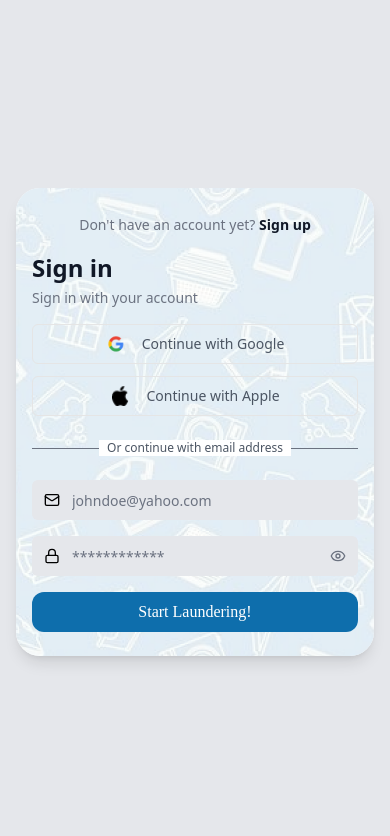
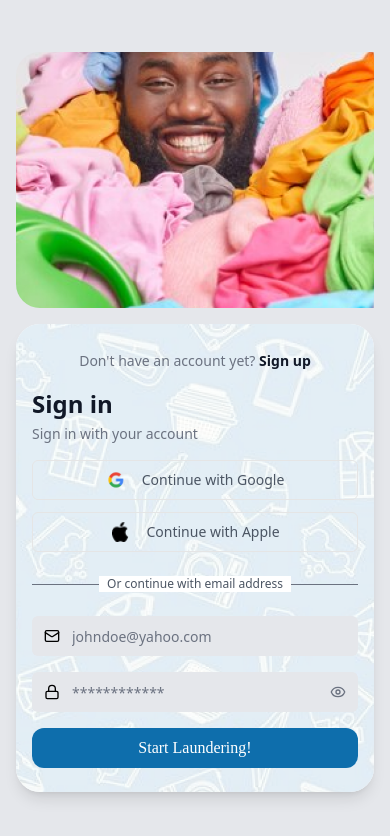
Before and after one commit to Aristocratjnr/Consumer-dashboard, a Next.js app: page /auth/SignIn in a window 390 px wide. Shown: the top 836 px of the page. Built offline with nearby package versions, Linux system fonts and the light colour scheme.

Commit message:
fix: enhance SignIn component with form state management and accessibility improvements

```diff
--- a/src/app/auth/SignIn/page.tsx
+++ b/src/app/auth/SignIn/page.tsx
@@ -7,17 +7,28 @@ import { Eye, EyeOff, Lock, Mail } from "lucide-react";
 import Image from "next/image";
 import { useState } from "react";
 
-
 export default function SignIn() {
   const [showPassword, setShowPassword] = useState(false);
+  const [email, setEmail] = useState("");
+  const [password, setPassword] = useState("");
 
   const togglePasswordVisibility = () => {
     setShowPassword(!showPassword);
   };
 
+  const handleSubmit = (e: React.FormEvent) => {
+    e.preventDefault();
+  };
+
   return (
-    <div className="min-h-screen w-full flex items-center justify-center bg-gray-200 p-4">
+    <div className="min-h-screen w-full flex flex-col items-center justify-center bg-gray-200 p-4">
+      {/* Ensure the image is visible on all screen sizes */}
+      <div className="w-full block mb-4 md:hidden">
+        <LaundryIllustrations />
+      </div>
+
       <div className="w-full max-w-4xl grid grid-cols-1 md:grid-cols-[1fr,1.5fr] shadow-lg rounded-3xl overflow-hidden bg-white">
+        {/* Image is visible on desktop view */}
         <div className="hidden md:block">
           <LaundryIllustrations />
         </div>
@@ -52,12 +63,13 @@ export default function SignIn() {
               </p>
             </div>
 
-            {/* Buttons for Google and Apple Sign-In */}
+            {/* Google and Apple Sign-In Buttons */}
             <div className="flex flex-col space-y-3 md:flex-row md:space-y-0 md:space-x-4">
               <Link href="/dashboard" className="flex-1">
                 <Button
                   variant="outline"
                   className="w-full h-10 bg-transparent text-gray-600 font-medium"
+                  aria-label="Continue with Google"
                 >
                   <Image
                     src="/images/google.png"
@@ -73,6 +85,7 @@ export default function SignIn() {
                 <Button
                   variant="ghost"
                   className="w-full h-10 bg-transparent border text-gray-600 font-medium"
+                  aria-label="Continue with Apple"
                 >
                   <Image
                     src="/images/apple.png"
@@ -99,28 +112,37 @@ export default function SignIn() {
             </div>
 
             {/* Form */}
-            <form className="space-y-4">
+            <form onSubmit={handleSubmit} className="space-y-4">
               {/* Email Input */}
               <div className="relative">
                 <Mail className="absolute left-3 top-1/2 -translate-y-1/2 h-4 w-4 text-black" />
                 <input
                   type="email"
+                  value={email}
+                  onChange={(e) => setEmail(e.target.value)}
                   placeholder="johndoe@yahoo.com"
                   className="w-full h-10 pl-10 pr-3 bg-gray-200 border-0 rounded-md text-sm text-gray-900 placeholder-gray-500 focus:ring-2 focus:ring-teal-500 focus:outline-none"
+                  required
+                  aria-label="Email"
                 />
               </div>
               {/* Password Input */}
               <div className="relative">
                 <Lock className="absolute left-3 top-1/2 -translate-y-1/2 h-4 w-4 text-black" />
                 <input
-                  type={showPassword? "text" : "password"}
+                  type={showPassword ? "text" : "password"}
+                  value={password}
+                  onChange={(e) => setPassword(e.target.value)}
                   placeholder="************"
                   className="w-full h-10 pl-10 pr-3 bg-gray-200 border-0 rounded-md text-sm text-gray-900 placeholder-gray-500 focus:ring-2 focus:ring-teal-500 focus:outline-none"
+                  required
+                  aria-label="Password"
                 />
-                 <button
+                <button
                   type="button"
                   onClick={togglePasswordVisibility}
                   className="absolute right-3 top-1/2 -translate-y-1/2 text-gray-500 hover:text-gray-700 focus:outline-none"
+                  aria-label={showPassword ? "Hide password" : "Show password"}
                 >
                   {showPassword ? (
                     <EyeOff className="h-4 w-4" />
@@ -140,6 +162,6 @@ export default function SignIn() {
           </div>
         </div>
       </div>
-      </div>
-  )
+    </div>
+  );
 }
--- a/src/components/laundry-illustrations.tsx
+++ b/src/components/laundry-illustrations.tsx
@@ -2,7 +2,7 @@ import Image from "next/image";
 
 export function LaundryIllustrations() {
   return (
-    <div className="relative h-full w-full rounded-l-3xl overflow-hidden">
+    <div className="relative w-full h-64 md:h-full rounded-l-3xl overflow-hidden">
       <div className="absolute inset-0 flex justify-center items-center">
         <Image
           src="/images/man.png"
```
